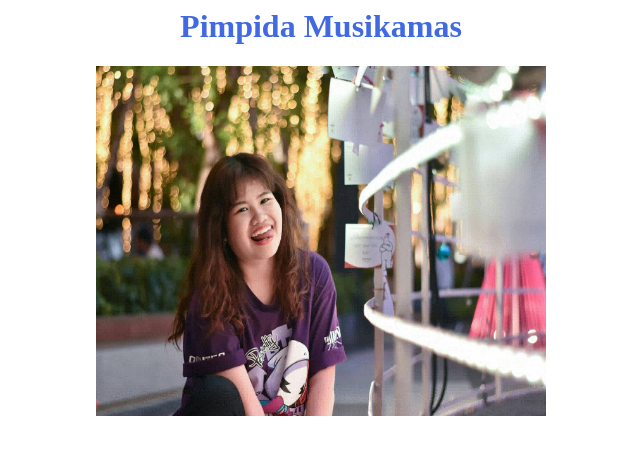
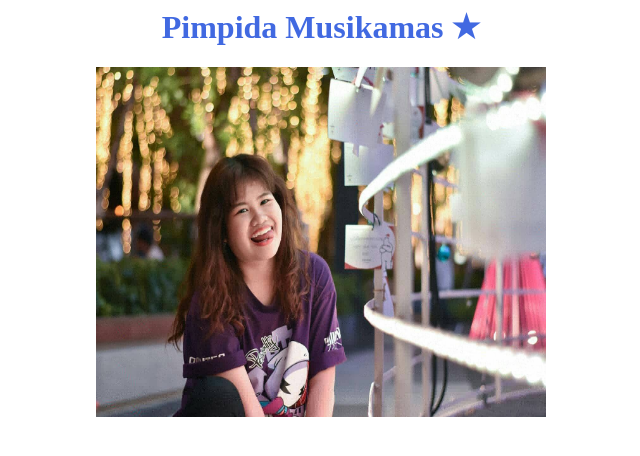
Before and after one commit to NimPimpida/NimPimpida.github.io, a plain HTML site: page index.html in a window 1280 px wide. Shown: the whole page, without its empty margins (319-959 px from the left). Drawn offline with Linux system fonts and the light colour scheme.

Commit message:
Update index.html

```diff
--- a/index.html
+++ b/index.html
@@ -1,7 +1,7 @@
 <html>
     <body text="RoyalBlue">
         <center>
-            <h1>Pimpida Musikamas</h1>
+            <h1>Pimpida Musikamas &starf;</h1>
             <img src="img/profile.jpg" width="450" height="350">
         </center>
     </body>
```
